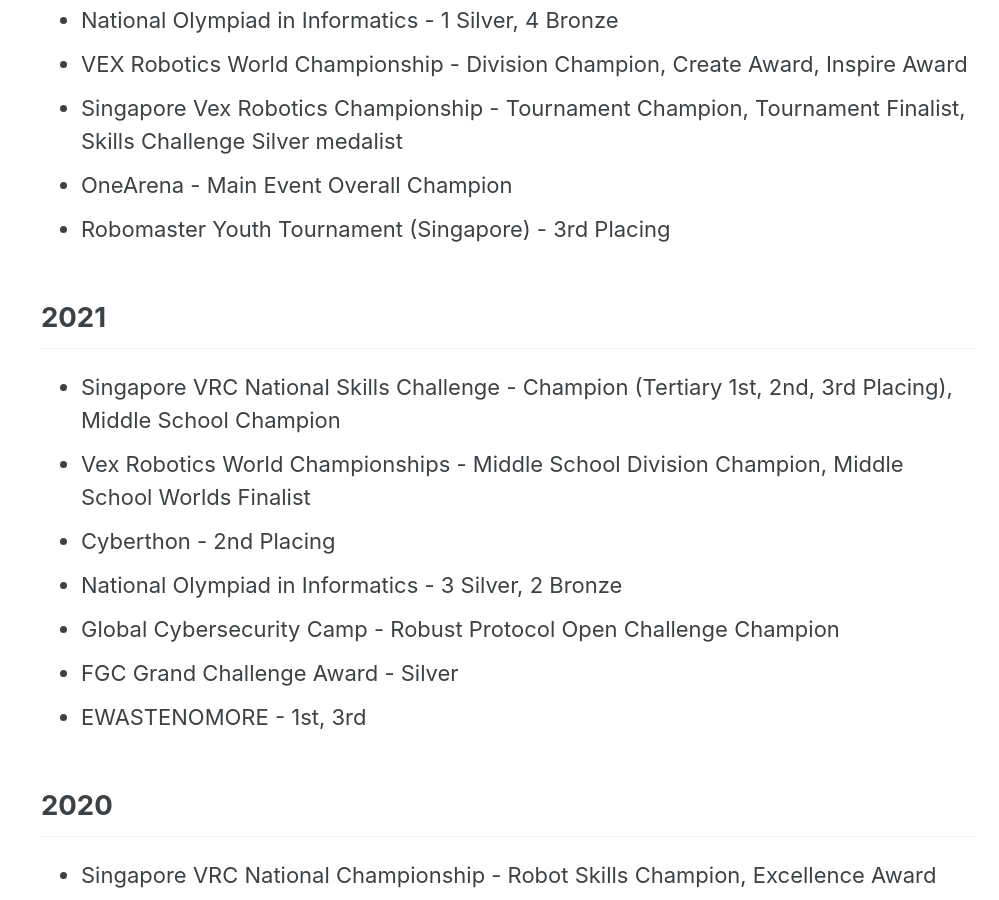
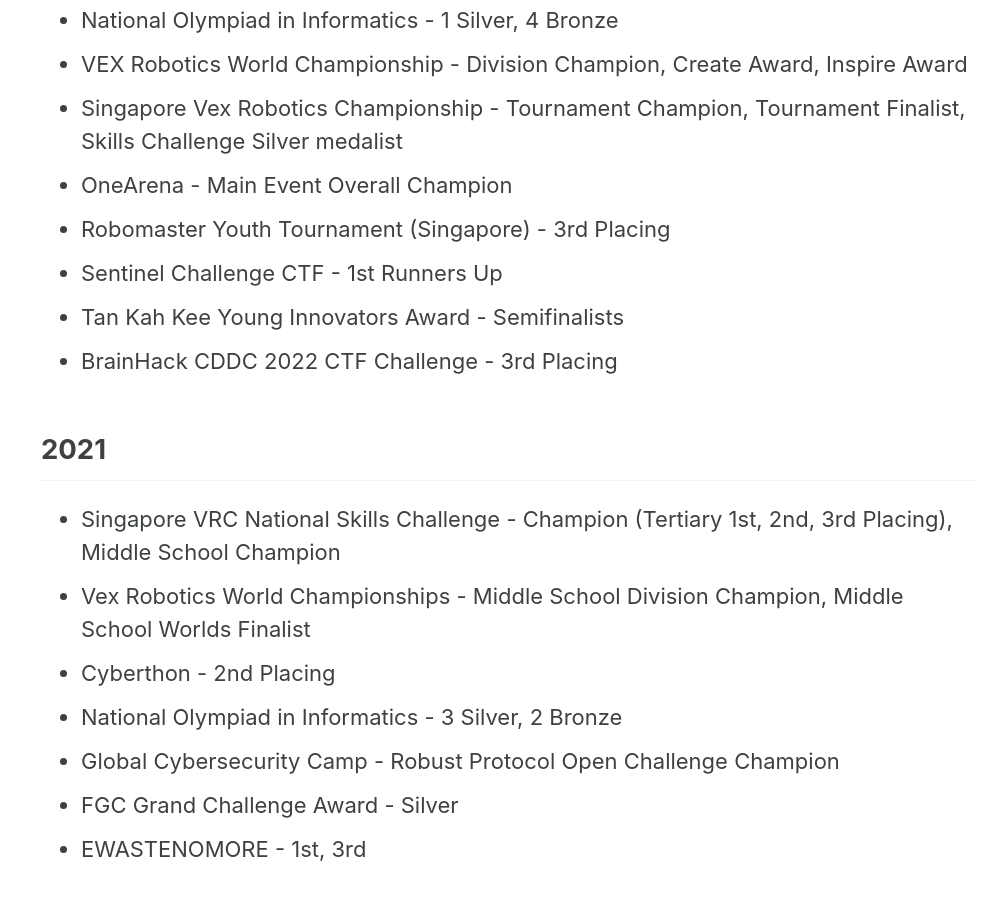
Before and after one commit to 8059blank/8059blank.github.io, a Jekyll site: the page built from achievements/index.md, in a window 1280 px wide and 900 px high, scrolled down 498 px. Shown: the whole window, without its empty margins (281-1280 px from the left). Built offline with Jekyll 4.4.1, drawn with Linux system fonts in a browser that asks for light colours; cached includes are drawn as plain includes; nearby versions of some CDN libraries.

Commit message:
Update Achievements

```diff
--- a/achievements/index.md
+++ b/achievements/index.md
@@ -12,6 +12,9 @@
 - Singapore Vex Robotics Championship - Tournament Champion, Tournament Finalist, Skills Challenge Silver medalist
 - OneArena - Main Event Overall Champion
 - Robomaster Youth Tournament (Singapore) - 3rd Placing
+- Sentinel Challenge CTF - 1st Runners Up
+- Tan Kah Kee Young Innovators Award - Semifinalists
+- BrainHack CDDC 2022 CTF Challenge - 3rd Placing
 
 ## 2021
 - Singapore VRC National Skills Challenge - Champion (Tertiary 1st, 2nd, 3rd Placing), Middle School Champion
```
